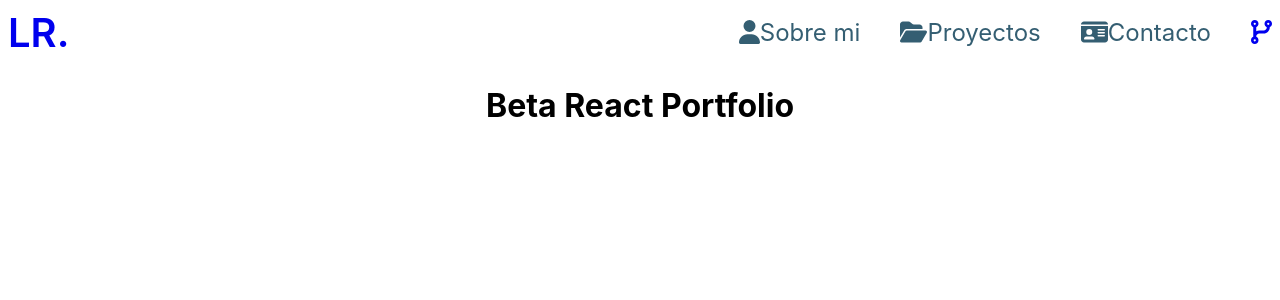
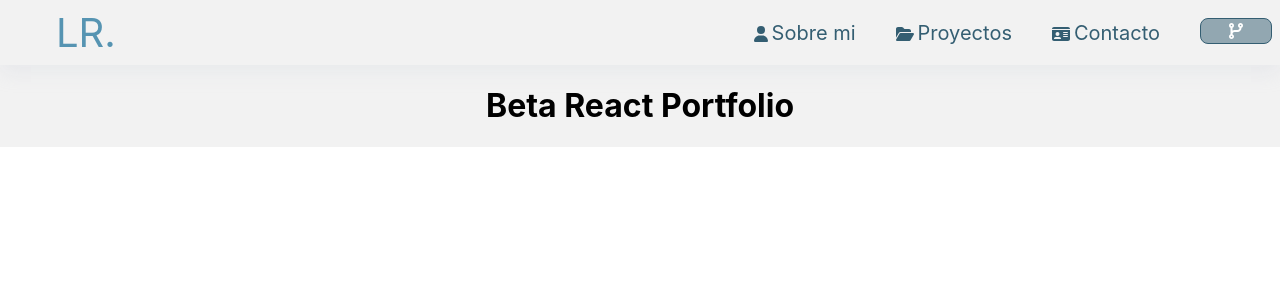
Before and after one commit to Lredigonda/Portfolio, a React (Create React App) app: page / in a window 1280 px wide. Shown: the top 300 px of the page. Built offline with nearby package versions, Linux system fonts and the light colour scheme.

Commit message:
add navbar and buttons components (#2)

```diff
--- a/src/App.scss
+++ b/src/App.scss
@@ -4,6 +4,7 @@
   display: flex;
   flex-direction: column;
   align-items: center;
+  background-color: #f2f2f2f2;
 
   &__wrapper {
     width: 100%;
--- a/src/app-components/navbar.scss
+++ b/src/app-components/navbar.scss
@@ -2,6 +2,8 @@
   width: 100%;
   position: sticky;
   top: 0;
+  background-color: transparent;
+  box-shadow: 0 0.5rem 1.2rem rgba(189, 197, 209, 0.2);
 
   &__container {
     display: flex;
@@ -12,20 +14,32 @@
       &__title {
         margin: 0;
         font-size: 2.5rem;
-        font-weight: 600;
+        font-weight: 400;
+        padding-left: 3rem;
+        color: #5694b2;
       }
     }
 
     &__buttons {
       display: flex;
+      align-items: center;
 
       &__about,
       &__projects,
       &__contact,
       &__repository {
-        font-size: 1.5rem;
+        font-size: 1.25rem;
         font-weight: 400;
         margin-left: 1.5rem;
+      }
+      &__repository svg {
+        background-color: #ffffff;
+        color: #ffffff;
+        padding: 0.25rem 1.75rem;
+        font-size: 1rem;
+        border-radius: 0.5rem;
+        border: 1px solid #345e72;
+        background-color: rgba(52, 94, 114, 50%);
       }
     }
   }
--- a/src/app-components/navbar.tsx
+++ b/src/app-components/navbar.tsx
@@ -15,6 +15,7 @@ function Navbar() {
         <NavbarButton
           url="/public/index.html"
           className="navbar__container__home"
+          external
         >
           <h2 className="navbar__container__home__title">LR.</h2>
         </NavbarButton>
@@ -25,6 +26,7 @@ function Navbar() {
             url=""
             icon={faUser}
             className="navbar__container__buttons__about"
+            external
           />
 
           <NavbarButton
@@ -32,6 +34,7 @@ function Navbar() {
             url=""
             icon={faFolderOpen}
             className="navbar__container__buttons__projects"
+            external
           />
 
           <NavbarButton
@@ -39,12 +42,14 @@ function Navbar() {
             url=""
             icon={faIdCard}
             className="navbar__container__buttons__contact"
+            external
           />
 
           <NavbarButton
             url="https://github.com/Lredigonda/Portfolio"
             icon={faCodeBranch}
             className="navbar__container__buttons__repository"
+            external
           />
         </nav>
       </div>
--- a/src/core-components/navbar-button.scss
+++ b/src/core-components/navbar-button.scss
@@ -11,5 +11,10 @@
     &:visited {
       color: unset;
     }
+
+    &__icon {
+      padding-right: 0.25rem;
+      font-size: 1rem;
+    }
   }
 }
--- a/src/core-components/navbar-button.tsx
+++ b/src/core-components/navbar-button.tsx
@@ -1,5 +1,6 @@
 import { IconProp } from "@fortawesome/fontawesome-svg-core";
 import { FontAwesomeIcon } from "@fortawesome/react-fontawesome";
+import { Link } from "react-router-dom";
 import "./navbar-button.scss";
 
 export interface navbarButtonProps {
@@ -8,6 +9,7 @@ export interface navbarButtonProps {
   url: string;
   children?: JSX.Element;
   icon?: IconProp;
+  external?: boolean;
 }
 
 function NavbarButton({
@@ -16,9 +18,11 @@ function NavbarButton({
   children,
   className,
   icon,
+  external,
 }: navbarButtonProps) {
   return (
     <div className="navbarbutton">
+      {external ? (
         <a
           target="_blank"
           rel="noreferrer"
@@ -26,9 +30,23 @@ function NavbarButton({
           className={`navbarbutton__link ${className ? className : ""}`}
         >
           {children}
+          {icon ? (
+            <FontAwesomeIcon icon={icon} className="navbarbutton__link__icon" />
+          ) : null}
+          {text}
+        </a>
+      ) : (
+        <Link
+          target="_blank"
+          rel="noreferrer"
+          to={`${url}`}
+          className={`navbarbutton__link ${className ? className : ""}`}
+        >
+          {children}
           {icon ? <FontAwesomeIcon icon={icon} /> : null}
           {text}
-      </a>
+        </Link>
+      )}
     </div>
   );
 }
```
Lines whose indentation alone changed are shown as unchanged.
